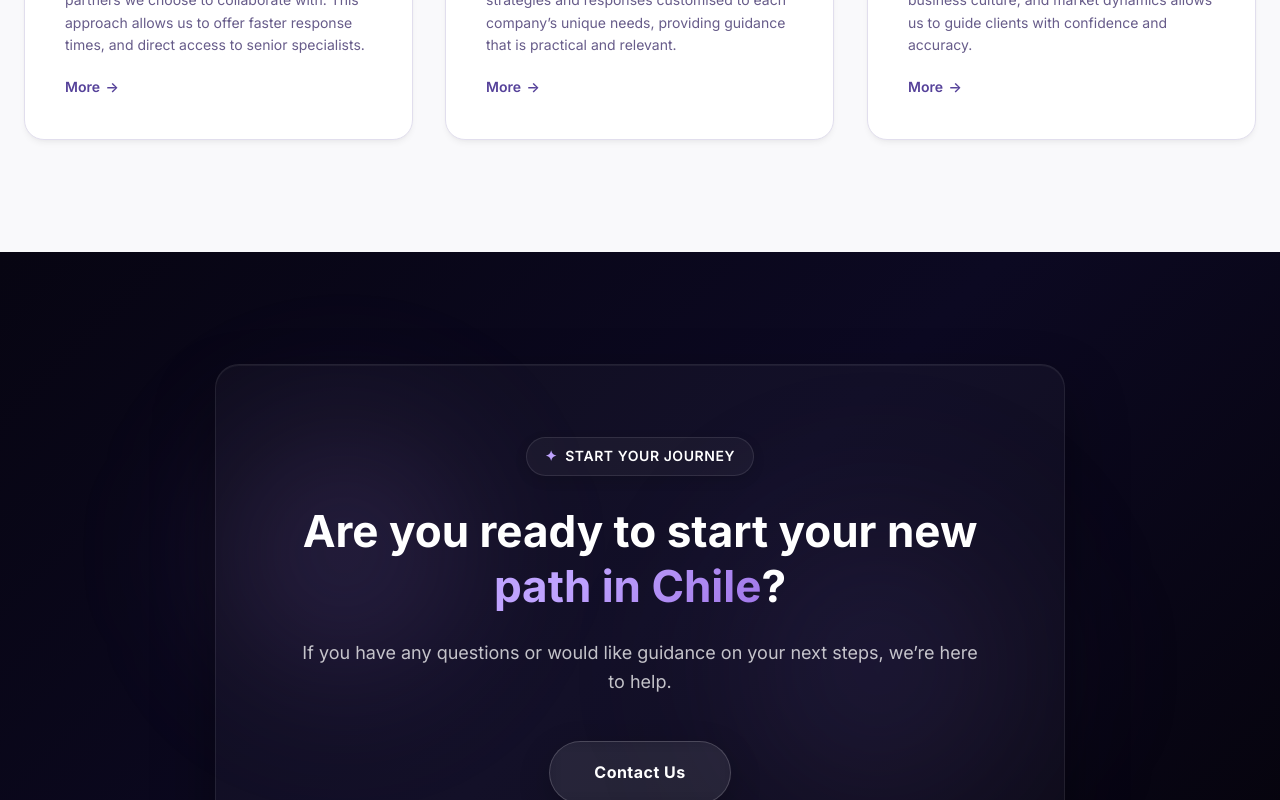
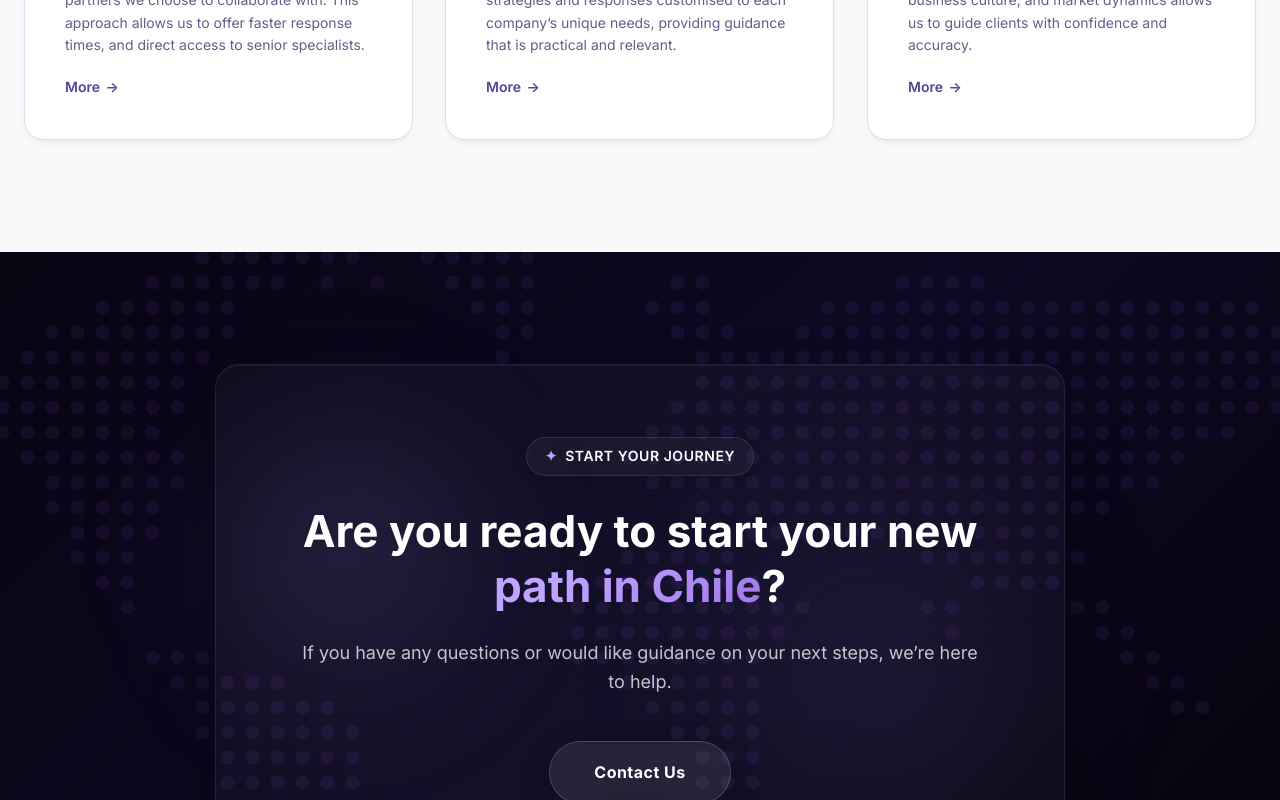
Before and after one commit to marketingfuentesjuul/quimera, a React (Vite) app: page / in a window 1280 px wide. Shown: the part 2980-3780 px from the top of the page. Built offline with nearby package versions, Linux system fonts and the light colour scheme.

Commit message:
Add subtle dotted world map background texture to CTA section

```diff
--- a/src/components/CTASection.jsx
+++ b/src/components/CTASection.jsx
@@ -1,5 +1,6 @@
 import { Link } from 'react-router-dom';
 import { useIntersectionObserver } from '../hooks/useIntersectionObserver';
+import { DottedWorldMap } from './ui/DottedWorldMap';
 
 const CTASection = () => {
   const [ref, revealed] = useIntersectionObserver({ threshold: 0.15 });
@@ -15,6 +16,24 @@ const CTASection = () => {
         overflow: 'hidden'
       }}
     >
+      {/* Subtle Dotted World Map Background Texture */}
+      <DottedWorldMap
+        style={{
+          position: 'absolute',
+          top: '50%',
+          left: '50%',
+          transform: 'translate(-50%, -50%)',
+          width: '125%',
+          height: 'auto',
+          minWidth: '1080px',
+          opacity: 0.18,
+          pointerEvents: 'none',
+          zIndex: 0
+        }}
+        landColor="rgba(168, 85, 247, 0.45)"
+        oceanColor="transparent"
+      />
+
       {/* Background Glowing Blobs - Premium Violet & Lilac Auras */}
       <div
         style={{
--- /dev/null
+++ b/src/components/ui/DottedWorldMap.jsx
@@ -0,0 +1,133 @@
+import React from 'react';
+
+export const DottedWorldMap = ({
+  landColor = "rgba(191, 163, 255, 0.12)",
+  oceanColor = "transparent",
+  className = "",
+  style = {}
+}) => {
+  // Coordenadas normalizadas aproximadas para recrear la silueta de los continentes de la imagen
+  const landDots = [
+    // América del Norte y Groenlandia
+    {x:12,y:6},{x:13,y:6},{x:14,y:5},{x:15,y:5},{x:16,y:4},{x:17,y:4},{x:18,y:4},{x:19,y:5},{x:20,y:5},{x:21,y:6},
+    {x:10,y:7},{x:11,y:7},{x:12,y:7},{x:13,y:7},{x:14,y:6},{x:15,y:6},{x:16,y:5},{x:17,y:5},{x:18,y:5},{x:19,y:6},
+    {x:8,y:8},{x:9,y:8},{x:10,y:8},{x:11,y:8},{x:12,y:8},{x:13,y:8},{x:14,y:7},{x:15,y:7},{x:16,y:6},{x:17,y:6},
+    {x:7,y:9},{x:8,y:9},{x:9,y:9},{x:10,y:9},{x:11,y:9},{x:12,y:9},{x:13,y:9},{x:14,y:8},{x:15,y:8},
+    {x:5,y:10},{x:6,y:10},{x:7,y:10},{x:8,y:10},{x:9,y:10},{x:10,y:10},{x:11,y:10},{x:12,y:10},{x:13,y:10},{x:14,y:9},
+    {x:4,y:11},{x:5,y:11},{x:6,y:11},{x:7,y:11},{x:8,y:11},{x:9,y:11},{x:10,y:11},{x:11,y:11},{x:12,y:11},{x:13,y:11},
+    {x:4,y:12},{x:5,y:12},{x:6,y:12},{x:7,y:12},{x:8,y:12},{x:9,y:12},{x:10,y:12},{x:11,y:12},{x:12,y:12},
+    {x:7,y:13},{x:8,y:13},{x:9,y:13},{x:10,y:13},{x:11,y:13},{x:12,y:13},{x:13,y:13},
+    {x:8,y:14},{x:9,y:14},{x:10,y:14},{x:11,y:14},{x:12,y:14},{x:13,y:14},
+    {x:8,y:15},{x:9,y:15},{x:10,y:15},{x:11,y:15},{x:12,y:15},
+    {x:9,y:16},{x:10,y:16},{x:11,y:16},{x:12,y:16},
+    {x:9,y:17},{x:10,y:17},{x:11,y:17},
+    {x:10,y:18},{x:11,y:18},
+    {x:11,y:19},
+    // Groenlandia aislada
+    {x:23,y:4},{x:24,y:4},{x:25,y:4},{x:26,y:4},{x:23,y:5},{x:24,y:5},{x:25,y:5},{x:26,y:5},{x:27,y:5},
+    {x:24,y:6},{x:25,y:6},{x:26,y:6},{x:27,y:6},{x:25,y:7},{x:26,y:7},{x:27,y:7},{x:26,y:8},{x:27,y:8},{x:26,y:9},
+
+    // América del Sur
+    {x:12,y:21},{x:13,y:21},{x:14,y:21},
+    {x:13,y:22},{x:14,y:22},{x:15,y:22},{x:16,y:22},{x:17,y:22},
+    {x:14,y:23},{x:15,y:23},{x:16,y:23},{x:17,y:23},{x:18,y:23},{x:19,y:23},
+    {x:14,y:24},{x:15,y:24},{x:16,y:24},{x:17,y:24},{x:18,y:24},{x:19,y:24},{x:20,y:24},
+    {x:15,y:25},{x:16,y:25},{x:17,y:25},{x:18,y:25},{x:19,y:25},{x:20,y:25},
+    {x:15,y:26},{x:16,y:26},{x:17,y:26},{x:18,y:26},{x:19,y:26},{x:20,y:26},
+    {x:16,y:27},{x:17,y:27},{x:18,y:27},{x:19,y:27},{x:20,y:27},
+    {x:16,y:28},{x:17,y:28},{x:18,y:28},{x:19,y:28},
+    {x:16,y:29},{x:17,y:29},{x:18,y:29},
+    {x:17,y:30},{x:18,y:30},{x:19,y:30},
+    {x:17,y:31},{x:18,y:31},
+    {x:17,y:32},{x:18,y:32},
+    {x:17,y:33},
+    {x:17,y:34},
+
+    // África
+    {x:31,y:17},{x:32,y:17},{x:33,y:17},{x:34,y:17},{x:35,y:17},
+    {x:30,y:18},{x:31,y:18},{x:32,y:18},{x:33,y:18},{x:34,y:18},{x:35,y:18},{x:36,y:18},{x:37,y:18},
+    {x:29,y:19},{x:30,y:19},{x:31,y:19},{x:32,y:19},{x:33,y:19},{x:34,y:19},{x:35,y:19},{x:36,y:19},{x:37,y:19},{x:38,y:19},
+    {x:29,y:20},{x:30,y:20},{x:31,y:20},{x:32,y:20},{x:33,y:20},{x:34,y:20},{x:35,y:20},{x:36,y:20},{x:37,y:20},
+    {x:29,y:21},{x:30,y:21},{x:31,y:21},{x:32,y:21},{x:33,y:21},{x:34,y:21},{x:35,y:21},{x:36,y:21},
+    {x:31,y:22},{x:32,y:22},{x:33,y:22},{x:34,y:22},{x:35,y:22},{x:36,y:22},
+    {x:32,y:23},{x:33,y:23},{x:34,y:23},{x:35,y:23},{x:36,y:23},
+    {x:33,y:24},{x:34,y:24},{x:35,y:24},{x:36,y:24},
+    {x:34,y:25},{x:35,y:25},{x:36,y:25},
+    {x:34,y:26},{x:35,y:26},{x:36,y:26},
+    {x:34,y:27},{x:35,y:27},{x:36,y:27},
+    {x:35,y:28},{x:36,y:28},
+    {x:35,y:29},{x:36,y:29},
+    {x:35,y:30},
+
+    // Europa y Asia
+    {x:33,y:6},{x:34,y:6},{x:42,y:6},{x:43,y:6},{x:44,y:6},{x:45,y:6},
+    {x:32,y:7},{x:33,y:7},{x:34,y:7},{x:39,y:7},{x:40,y:7},{x:41,y:7},{x:42,y:7},{x:43,y:7},{x:44,y:7},{x:45,y:7},{x:46,y:7},{x:47,y:7},{x:48,y:7},{x:49,y:7},{x:50,y:7},{x:51,y:7},{x:52,y:7},{x:53,y:7},{x:54,y:7},{x:55,y:7},{x:56,y:7},
+    {x:33,y:8},{x:34,y:8},{x:35,y:8},{x:38,y:8},{x:39,y:8},{x:40,y:8},{x:41,y:8},{x:42,y:8},{x:43,y:8},{x:44,y:8},{x:45,y:8},{x:46,y:8},{x:47,y:8},{x:48,y:8},{x:49,y:8},{x:50,y:8},{x:51,y:8},{x:52,y:8},{x:53,y:8},{x:54,y:8},{x:55,y:8},{x:56,y:8},{x:57,y:8},{x:58,y:8},
+    {x:34,y:9},{x:35,y:9},{x:36,y:9},{x:37,y:9},{x:38,y:9},{x:39,y:9},{x:40,y:9},{x:41,y:9},{x:42,y:9},{x:43,y:9},{x:44,y:9},{x:45,y:9},{x:46,y:9},{x:47,y:9},{x:48,y:9},{x:49,y:9},{x:50,y:9},{x:51,y:9},{x:52,y:9},{x:53,y:9},{x:54,y:9},{x:55,y:9},{x:56,y:9},{x:57,y:9},{x:58,y:9},{x:59,y:9},
+    {x:34,y:10},{x:35,y:10},{x:36,y:10},{x:37,y:10},{x:38,y:10},{x:39,y:10},{x:40,y:10},{x:41,y:10},{x:42,y:10},{x:43,y:10},{x:44,y:10},{x:45,y:10},{x:46,y:10},{x:47,y:10},{x:48,y:10},{x:49,y:10},{x:50,y:10},{x:51,y:10},{x:52,y:10},{x:53,y:10},{x:54,y:10},{x:55,y:10},{x:56,y:10},{x:57,y:10},{x:58,y:10},
+    {x:33,y:11},{x:34,y:11},{x:35,y:11},{x:36,y:11},{x:37,y:11},{x:38,y:11},{x:39,y:11},{x:40,y:11},{x:41,y:11},{x:42,y:11},{x:43,y:11},{x:44,y:11},{x:45,y:11},{x:46,y:11},{x:47,y:11},{x:48,y:11},{x:49,y:11},{x:50,y:11},{x:51,y:11},{x:52,y:11},{x:53,y:11},{x:54,y:11},{x:55,y:11},{x:56,y:11},{x:57,y:11},
+    {x:32,y:12},{x:33,y:12},{x:34,y:12},{x:35,y:12},{x:36,y:12},{x:37,y:12},{x:38,y:12},{x:39,y:12},{x:40,y:12},{x:41,y:12},{x:42,y:12},{x:43,y:12},{x:44,y:12},{x:45,y:12},{x:46,y:12},{x:47,y:12},{x:48,y:12},{x:49,y:12},{x:50,y:12},{x:51,y:12},{x:52,y:12},{x:53,y:12},{x:54,y:12},{x:55,y:12},
+    {x:31,y:13},{x:32,y:13},{x:33,y:13},{x:34,y:13},{x:35,y:13},{x:36,y:13},{x:37,y:13},{x:38,y:13},{x:39,y:13},{x:40,y:13},{x:41,y:13},{x:42,y:13},{x:43,y:13},{x:44,y:13},{x:45,y:13},{x:46,y:13},{x:47,y:13},{x:48,y:13},{x:49,y:13},{x:50,y:13},{x:51,y:13},{x:52,y:13},{x:53,y:13},
+    {x:32,y:14},{x:33,y:14},{x:34,y:14},{x:35,y:14},{x:36,y:14},{x:37,y:14},{x:38,y:14},{x:39,y:14},{x:40,y:14},{x:41,y:14},{x:42,y:14},{x:43,y:14},{x:44,y:14},{x:45,y:14},{x:46,y:14},{x:47,y:14},{x:48,y:14},{x:49,y:14},{x:50,y:14},{x:51,y:14},{x:52,y:14},
+    {x:34,y:15},{x:35,y:15},{x:36,y:15},{x:37,y:15},{x:38,y:15},{x:39,y:15},{x:40,y:15},{x:41,y:15},{x:42,y:15},{x:43,y:15},{x:44,y:15},{x:45,y:15},{x:46,y:15},{x:47,y:15},{x:48,y:15},{x:49,y:15},{x:50,y:15},
+    {x:36,y:16},{x:37,y:16},{x:38,y:16},{x:39,y:16},{x:40,y:16},{x:41,y:16},{x:42,y:16},{x:43,y:16},{x:44,y:16},{x:45,y:16},{x:46,y:16},{x:47,y:16},{x:48,y:16},
+    {x:43,y:17},{x:44,y:17},{x:45,y:17},{x:46,y:17},{x:47,y:17},{x:48,y:17},{x:49,y:17},
+    {x:45,y:18},{x:46,y:18},{x:47,y:18},{x:48,y:18},
+
+    // India y Sudeste Asiático
+    {x:43,y:19},{x:44,y:19},{x:49,y:19},{x:50,y:19},
+    {x:44,y:20},{x:50,y:20},{x:51,y:20},
+    {x:51,y:21},{x:52,y:21},
+    {x:52,y:22},{x:53,y:22},
+    {x:53,y:23},{x:54,y:23},
+
+    // Australia
+    {x:51,y:27},{x:52,y:27},{x:53,y:27},{x:54,y:27},{x:55,y:27},
+    {x:50,y:28},{x:51,y:28},{x:52,y:28},{x:53,y:28},{x:54,y:28},{x:55,y:28},{x:56,y:28},
+    {x:50,y:29},{x:51,y:29},{x:52,y:29},{x:53,y:29},{x:54,y:29},{x:55,y:29},{x:56,y:29},{x:57,y:29},
+    {x:51,y:30},{x:52,y:30},{x:53,y:30},{x:54,y:30},{x:55,y:30},{x:56,y:30},{x:57,y:30},
+    {x:53,y:31},{x:54,y:31},{x:55,y:31},{x:56,y:31},
+    {x:55,y:32}
+  ];
+
+  // Dimensiones de la cuadrícula basadas en la imagen original
+  const columns = 64;
+  const rows = 40;
+  const spacing = 16; // Distancia entre el centro de cada punto
+
+  // Helper para verificar si una coordenada es tierra firme
+  const isLand = (x, y) => landDots.some(dot => dot.x === x && dot.y === y);
+
+  return (
+    <div className={`w-full overflow-hidden ${className}`} style={style}>
+      <svg
+        viewBox={`0 0 ${columns * spacing} ${rows * spacing}`}
+        className="w-full h-auto"
+        style={{ display: 'block' }}
+      >
+        {/* Generamos la cuadrícula completa */}
+        {Array.from({ length: rows }).map((_, y) => (
+          <g key={y}>
+            {Array.from({ length: columns }).map((_, x) => {
+              const cx = x * spacing + spacing / 2;
+              const cy = y * spacing + spacing / 2;
+              const land = isLand(x, y);
+
+              return (
+                <circle
+                  key={`${x}-${y}`}
+                  cx={cx}
+                  cy={cy}
+                  r={4.5} // Tamaño del radio del punto
+                  fill={land ? landColor : oceanColor}
+                  // Transición suave por si quieres añadir efectos hover mediante CSS
+                  style={{ transition: 'fill 0.3s ease' }}
+                />
+              );
+            })}
+          </g>
+        ))}
+      </svg>
+    </div>
+  );
+};
```
